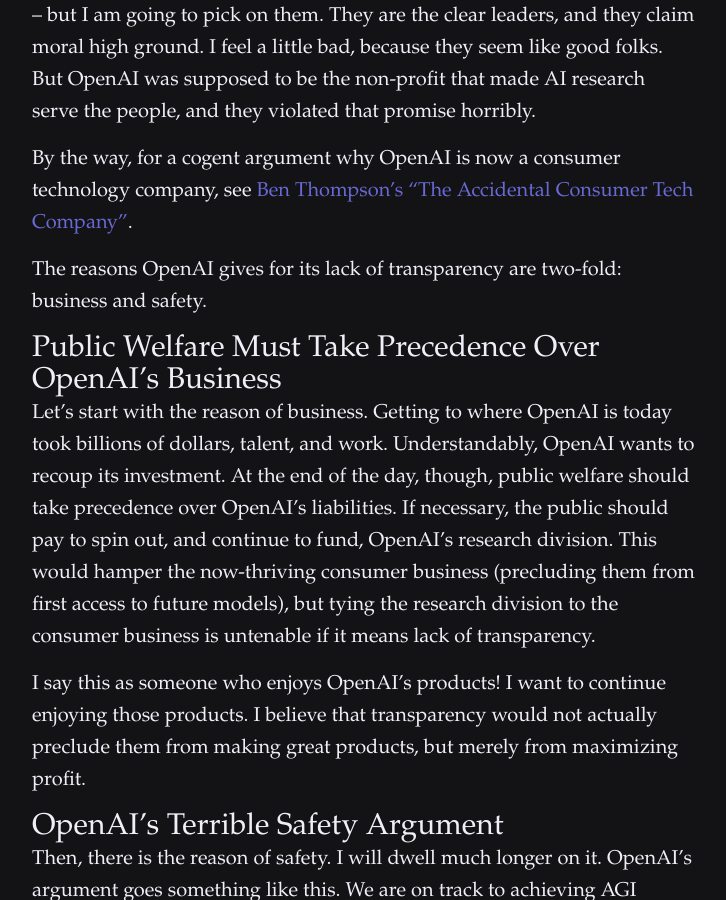
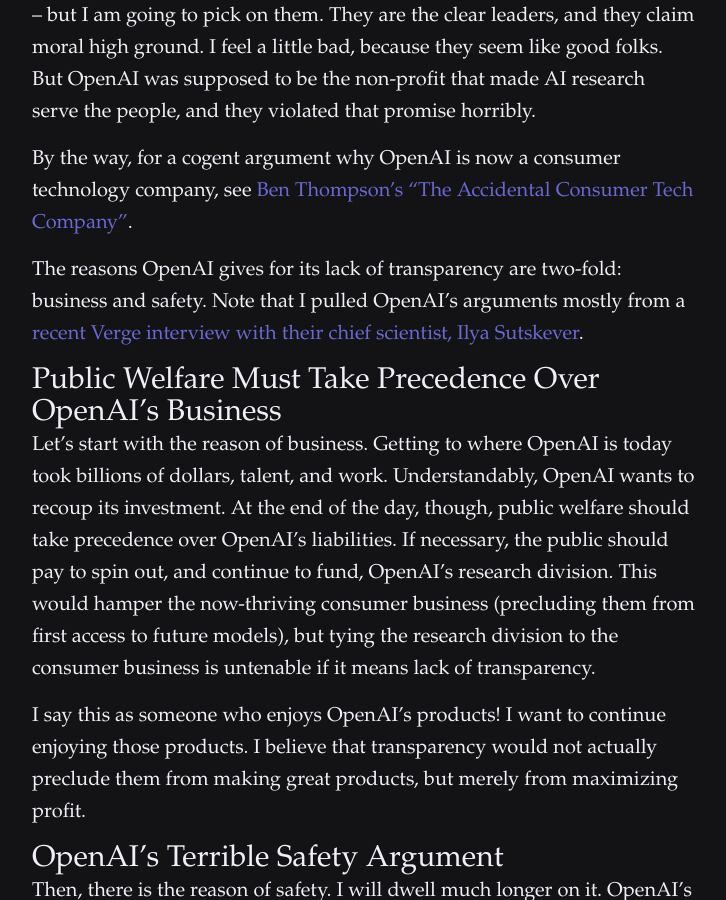
Before and after one commit to dmazin/dmazin.github.io, a Jekyll site: the page built from _posts/2023-04-03-openai-transparency.md, in a window 1280 px wide and 900 px high, scrolled down 1170 px. Shown: the whole window, without its empty margins (238-964 px from the left). Built offline with Jekyll 4.4.1, drawn with Linux system fonts in a browser that asks for light colours.

Commit message:
Add OpenAI arguments for lack of transparency

```diff
--- a/_posts/2023-04-03-openai-transparency.md
+++ b/_posts/2023-04-03-openai-transparency.md
@@ -21,7 +21,7 @@
 
 By the way, for a cogent argument why OpenAI is now a consumer technology company, see [Ben Thompson's “The Accidental Consumer Tech Company”](https://stratechery.com/2023/the-accidental-consumer-tech-company-chatgpt-meta-and-product-market-fit-aggregation-and-apis/).
 
-The reasons OpenAI gives for its lack of transparency are two-fold: business and safety.
+The reasons OpenAI gives for its lack of transparency are two-fold: business and safety. Note that I pulled OpenAI's arguments mostly from a [recent Verge interview with their chief scientist, Ilya Sutskever](https://www.theverge.com/2023/3/15/23640180/openai-gpt-4-launch-closed-research-ilya-sutskever-interview).
 
 ## Public Welfare Must Take Precedence Over OpenAI's Business
 Let's start with the reason of business. Getting to where OpenAI is today took billions of dollars, talent, and work. Understandably, OpenAI wants to recoup its investment. At the end of the day, though, public welfare should take precedence over OpenAI's liabilities. If necessary, the public should pay to spin out, and continue to fund, OpenAI's research division. This would hamper the now-thriving consumer business (precluding them from first access to future models), but tying the research division to the consumer business is untenable if it means lack of transparency.
```
